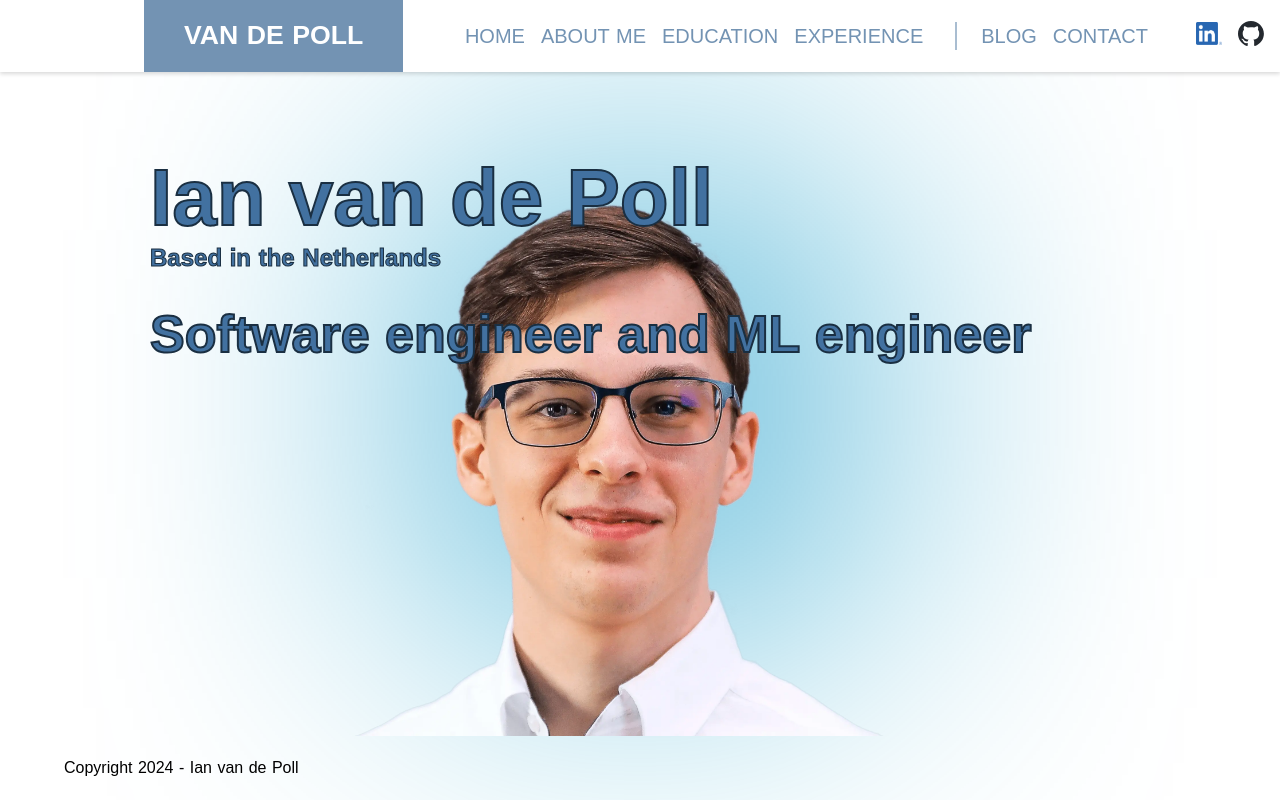
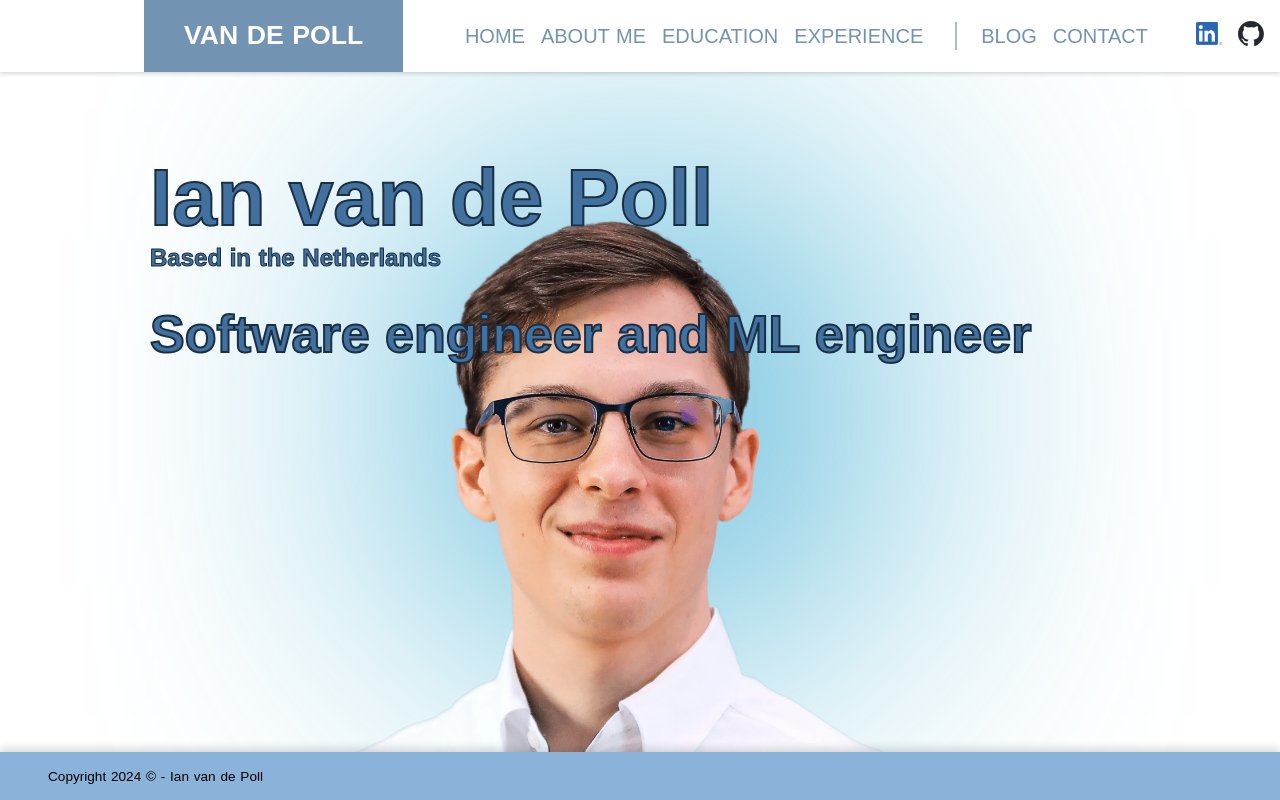
Before and after one commit to tragamota/ianvandepoll.nl, a Nuxt app: page / in a window 1280 px wide. Built offline with nearby package versions, Linux system fonts and the light colour scheme.

Commit message:
Add a shadow to the footer and copyright

```diff
--- a/components/Footer.vue
+++ b/components/Footer.vue
@@ -1,7 +1,7 @@
 <template>
   <footer class="footer">
     <div class="footer-container">
-      <p>Copyright 2024 - Ian van de Poll</p>
+      <p>Copyright 2024 © - Ian van de Poll</p>
     </div>
   </footer>
 </template>
@@ -11,7 +11,12 @@
   display: block;
   position: relative;
 
-  height: 4rem;
+  height: 3rem;
+
+  box-shadow: 0px -4px 8px 0px rgba(0, 0, 0, 0.15);
+  background: #8bb2d9;
+
+  z-index: 1000;
 }
 
 .footer-container {
@@ -19,7 +24,9 @@
   position: relative;
 
   height: 100%;
-  margin-left: 4rem;
+  margin-left: 3rem;
+
+  font-size: 0.85rem;
 
   align-items: center;
 }
```
